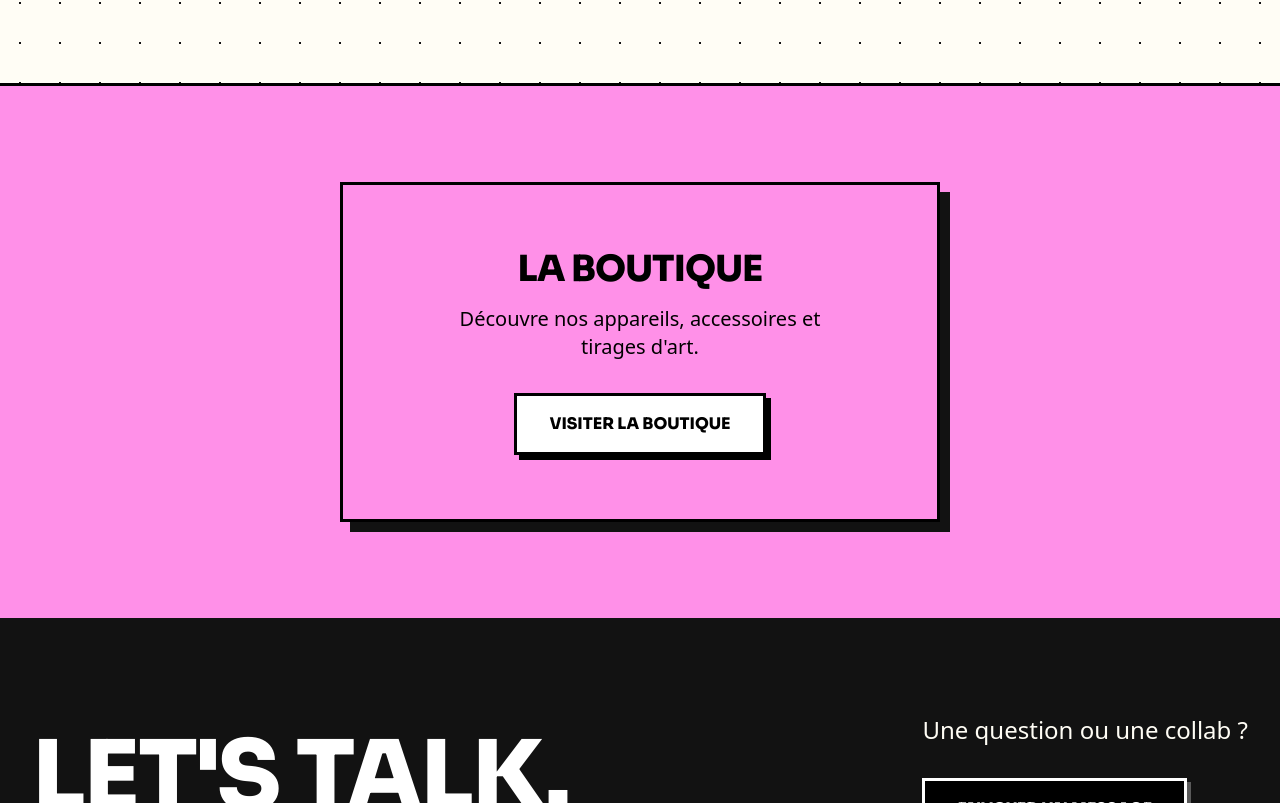
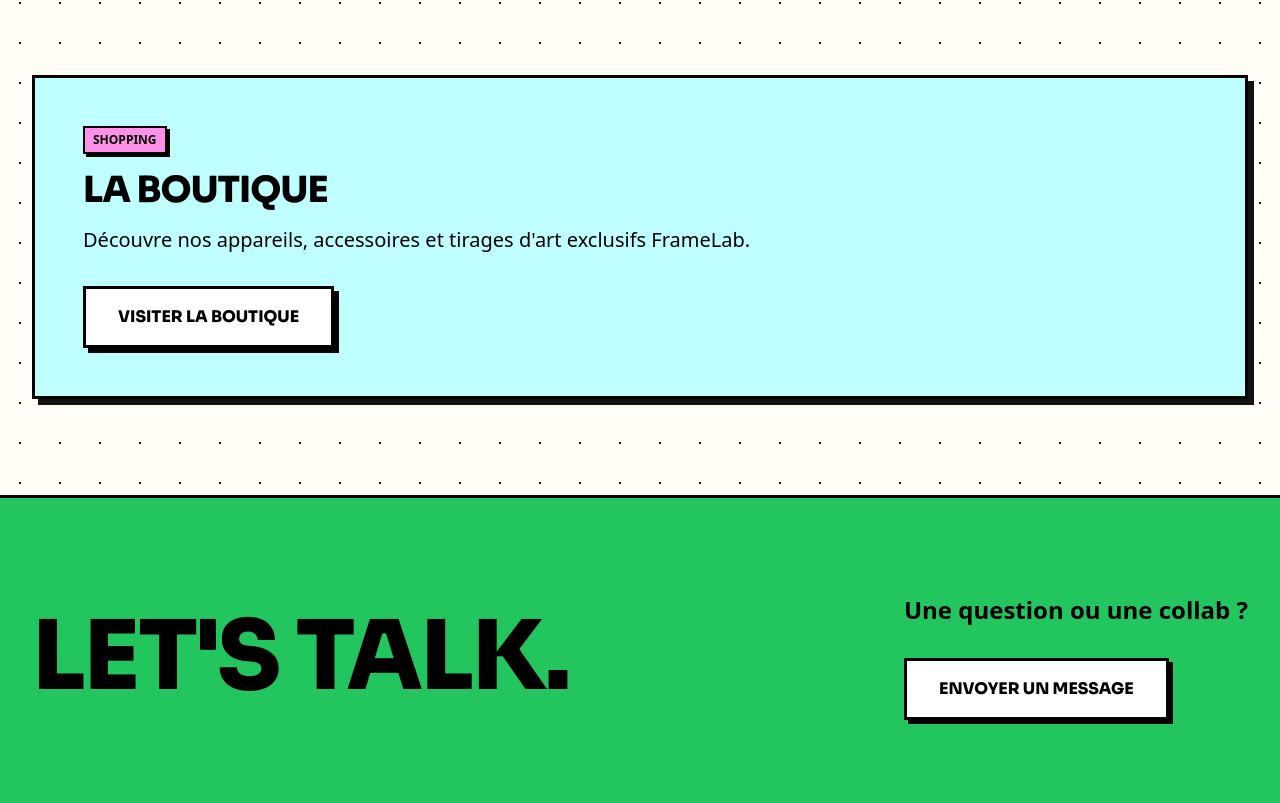
Before and after one commit to matmathmat/framelab-front, a SvelteKit app: page / in a window 1280 px wide. Shown: the part 1657-2460 px from the top of the page. Built offline with nearby package versions, Linux system fonts and the light colour scheme.

Commit message:
Amélioration page landing page

```diff
--- a/src/routes/+page.svelte
+++ b/src/routes/+page.svelte
@@ -112,7 +112,7 @@
     </div>
   </section>
 
-  <!-- Section engagement -->
+  <!-- Section Engagement -->
   <section class="max-w-7xl mx-auto px-8 mb-24 grid grid-cols-2 gap-8">
     <!-- Challenge hebdomadaire -->
     <div class="p-10 bg-neo-lilac border-[3px] border-black shadow-neo flex items-center gap-4 overflow-visible">
@@ -197,33 +197,35 @@
         </div>
       </div>
     </div>
-  </section>
 
-  <!-- Section Boutique -->
-  <section class="relative py-24 px-8 flex items-center justify-center overflow-hidden bg-neo-pink border-t-[3px] border-black">
-    <div class="absolute top-0 left-0 w-full h-full bg-cover opacity-15 z-0"></div>
+    <!-- Boutique -->
+    <div class="col-span-2 mt-14 bg-[#bfffff] p-12 border-[3px] border-black shadow-neo relative overflow-hidden">
+      <div class="relative z-10">
+        <span class="inline-block bg-neo-pink text-black text-xs font-extrabold uppercase border-2 border-black shadow-neo-sm px-2 py-1 mb-4">
+          SHOPPING
+        </span>
+        <h2 class="font-sora font-extrabold text-4xl uppercase tracking-tight mb-4">La Boutique</h2>
+        <p class="mb-8 text-xl font-medium max-w-2xl">Découvre nos appareils, accessoires et tirages d'art exclusifs FrameLab.</p>
 
-    <div class="relative z-10 bg-neo-pink p-16 px-24 border-[3px] border-black shadow-neo-xl text-center max-w-[600px] w-full">
-      <h2 class="font-sora font-extrabold text-4xl uppercase tracking-tight mb-4">La Boutique</h2>
-      <p class="mb-8 text-xl font-medium">Découvre nos appareils, accessoires et tirages d'art.</p>
+        <a href="https://google.com"
+           class="inline-block bg-white text-black font-sora font-bold uppercase px-8 py-4 border-[3px] border-black shadow-neo-lg transition-all duration-200 hover:translate-x-0.5 hover:translate-y-0.5 hover:shadow-[1px_1px_0_#000]">
+          Visiter la boutique
+        </a>
+      </div>
+    </div>
 
-      <a href="https://google.com"
-         class="inline-block bg-white text-black font-sora font-bold uppercase px-8 py-4 border-[3px] border-black shadow-neo-lg transition-all duration-200 hover:translate-x-0.5 hover:translate-y-0.5">
-        Visiter la boutique
-      </a>
-    </div>
   </section>
 
   <!-- Section Contact -->
-  <section class="py-24 bg-[#121212] text-white" id="contact">
+  <section class="py-24 bg-neo-green text-black border-t-[3px] border-black" id="contact">
     <div class="max-w-7xl mx-auto px-8 flex justify-between items-center">
-      <h2 class="font-sora font-extrabold text-8xl leading-none uppercase tracking-tight text-white">
+      <h2 class="font-sora font-extrabold text-8xl leading-none uppercase tracking-tight text-black">
         Let's Talk.
       </h2>
       <div>
-        <p class="text-2xl mb-8 text-cream font-medium">Une question ou une collab ?</p>
+        <p class="text-2xl mb-8 text-black font-semibold">Une question ou une collab ?</p>
         <a href="mailto:hello@framelab.com"
-           class="inline-block bg-black text-white font-sora font-bold uppercase px-8 py-4 border-[3px] border-white shadow-[4px_4px_0_rgba(255,255,255,0.3)] transition-all duration-200 hover:translate-x-0.5 hover:translate-y-0.5 hover:shadow-[1px_1px_0_rgba(255,255,255,0.3)]">
+           class="inline-block bg-white text-black font-sora font-bold uppercase px-8 py-4 border-[3px] border-black shadow-[4px_4px_0_#000] transition-all duration-200 hover:translate-x-0.5 hover:translate-y-0.5 hover:shadow-[1px_1px_0_#000]">
           Envoyer un message
         </a>
       </div>
```
